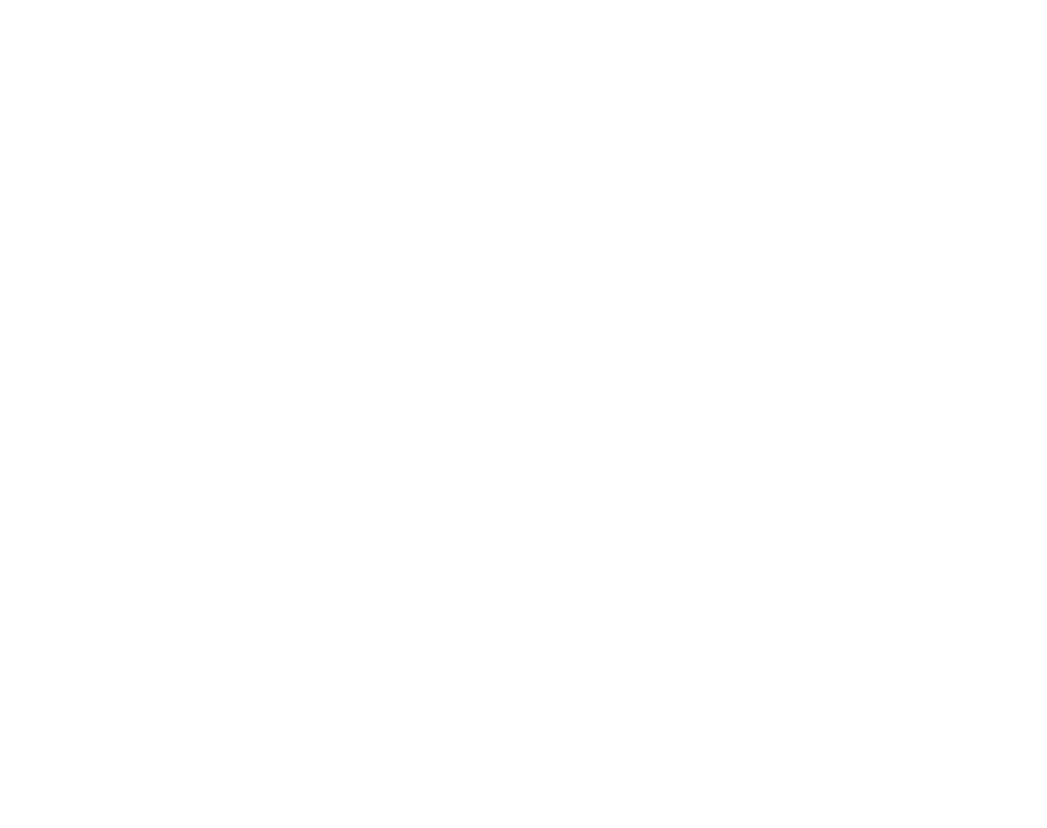
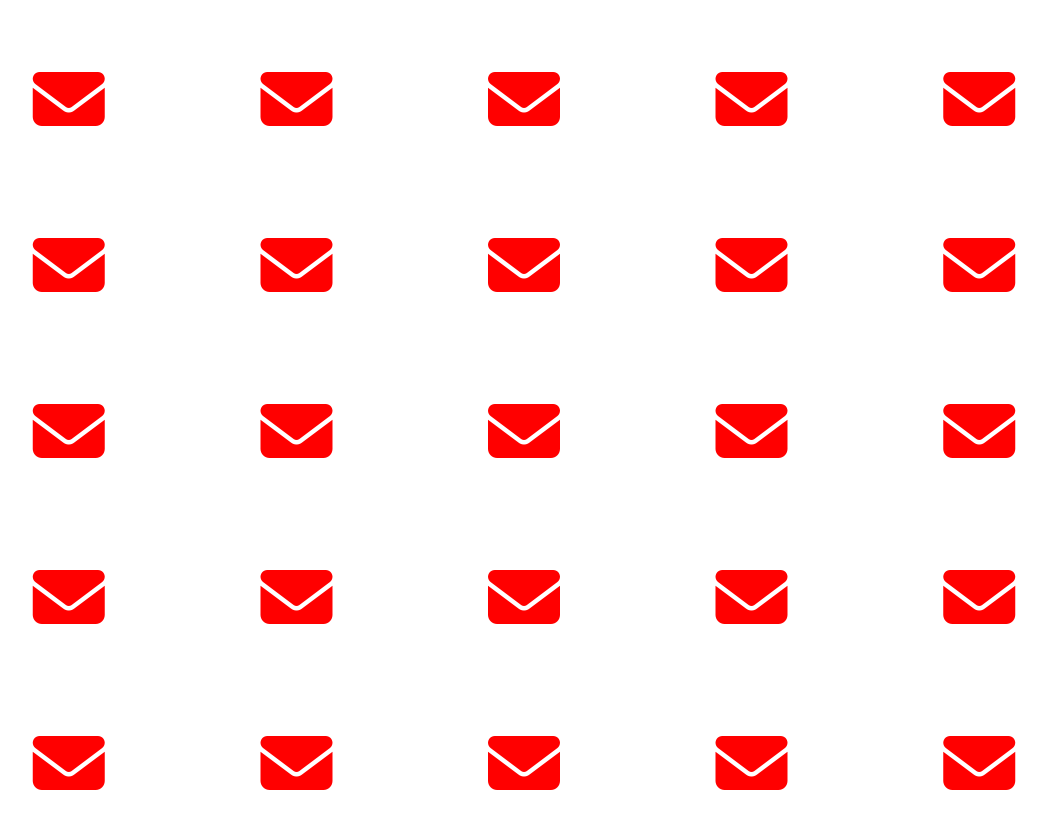
Before and after one commit to sonkun-game/fubookclub, a Nuxt app: page /lucky_money in a window 1280 px wide. Before the commit this address had no page. Shown: the top 828 px of the page, without its empty margins (116-1163 px from the left). Before the commit the page ends 800 px from the top, so only its background shows below. Built offline with nearby package versions, Linux system fonts and the light colour scheme.

Commit message:
git init lucky member

```diff
--- a/assets/css/main.css
+++ b/assets/css/main.css
@@ -10,6 +10,18 @@
 /* Font-size */
 .fs-16 {
   font-size: 16px;
+}
+.fs-20 {
+  font-size: 20px;
+}
+.fs-24 {
+  font-size: 24px;
+}
+.fs-64 {
+  font-size: 64px;
+}
+.fs-72 {
+  font-size: 72px;
 }
 
 /* Color */
--- /dev/null
+++ b/components/Body/BodyLuckyMoney.vue
@@ -0,0 +1,75 @@
+
+<template>
+  <div class="container px-4 py-4">
+    <div class="d-grid gap-3">
+      <div class="row gap-3" v-for="(item,index) in 5" :key="index" >
+        <div class="col gap-5">
+          <i class="fa-solid fa-envelope fs-72"></i>
+        </div>
+        <div class="col gap-5">
+          <i class="fa-solid fa-envelope fs-72"></i>
+        </div>
+        <div class="col gap-5">
+          <i class="fa-solid fa-envelope fs-72"></i>
+        </div>
+        <div class="col gap-5">
+          <i class="fa-solid fa-envelope fs-72"></i>
+        </div>
+        <div class="col gap-5">
+          <i class="fa-solid fa-envelope fs-72"></i>
+        </div>
+      </div>
+    </div>
+  </div>
+</template>
+
+<script>
+export default {
+  data() {
+    return {
+      envelop: [
+
+      ]
+    }
+  },
+  mounted() {
+    $(document).ready(function () {
+        $('.fa-envelope').hover(function () {
+            $(this).addClass('fa-envelope-open');
+            $(this).removeClass('fa-envelope');
+        }, function () {
+            $(this).addClass('fa-envelope');
+            $(this).removeClass('fa-envelope-open');
+        });
+    });
+  },
+}
+</script>
+export default {
+  components: {
+    BodyLuckyMoney
+  },
+}
+</script>
+
+<style scoped>
+.col {
+  height: 150px;
+  border-radius: 15px;
+  display: flex;
+  align-items: center;
+  justify-content: center;
+  cursor: pointer;
+  color: red;
+  /* background-color: yellow; */
+}
+
+/* \f2b6 \f0e0 */
+/* col envelop close and open */
+.col .fa-envelope {
+  display: block;
+}
+.col:hover {
+  /* background-color: chartreuse; */
+}
+</style>
--- /dev/null
+++ b/pages/lucky_money/index.vue
@@ -0,0 +1,14 @@
+
+<template>
+  <BodyLuckyMoney></BodyLuckyMoney>
+</template>
+
+<script>
+import BodyLuckyMoney from '@/components/Body/BodyLuckyMoney.vue'
+
+export default {
+  components: {
+    BodyLuckyMoney
+  },
+}
+</script>
```
